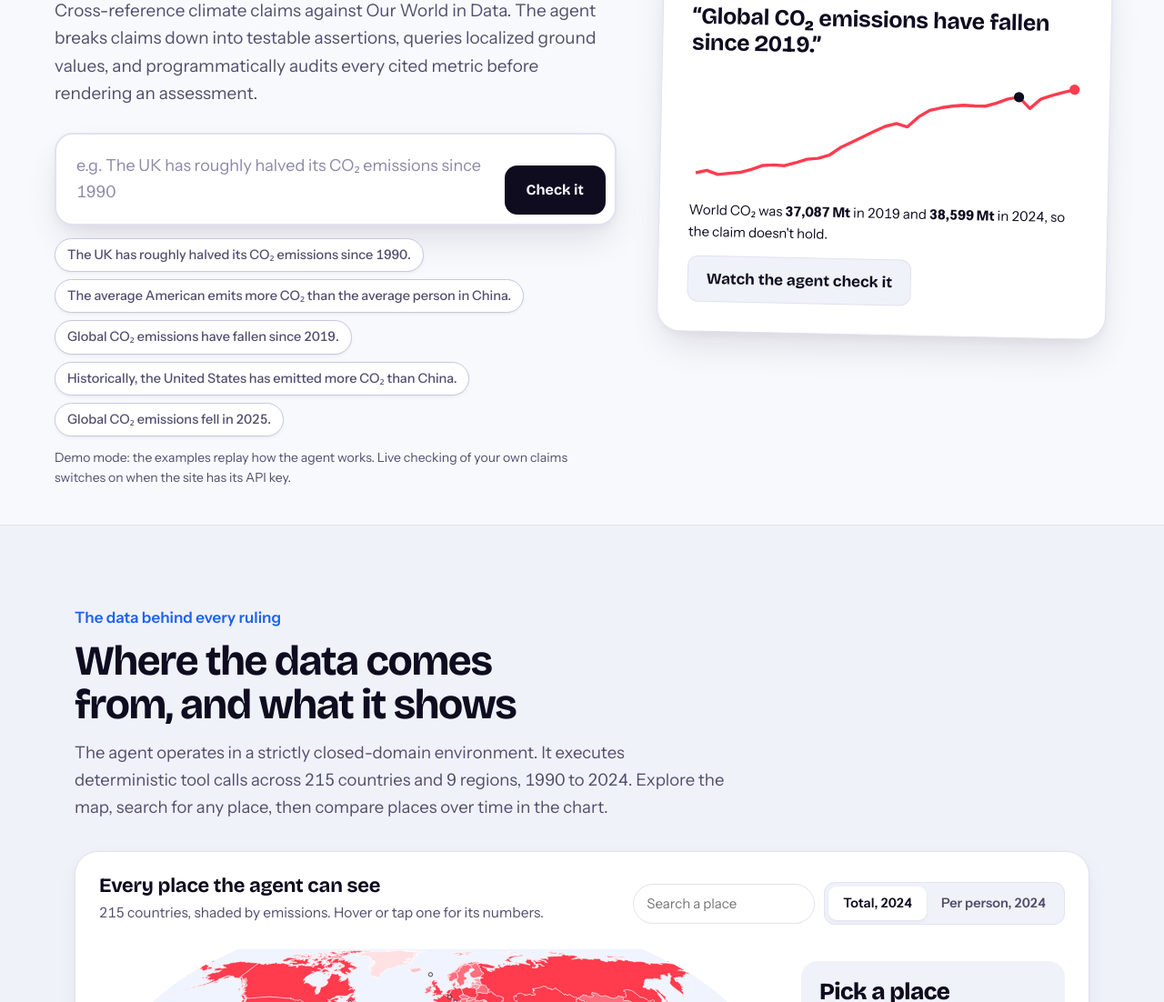
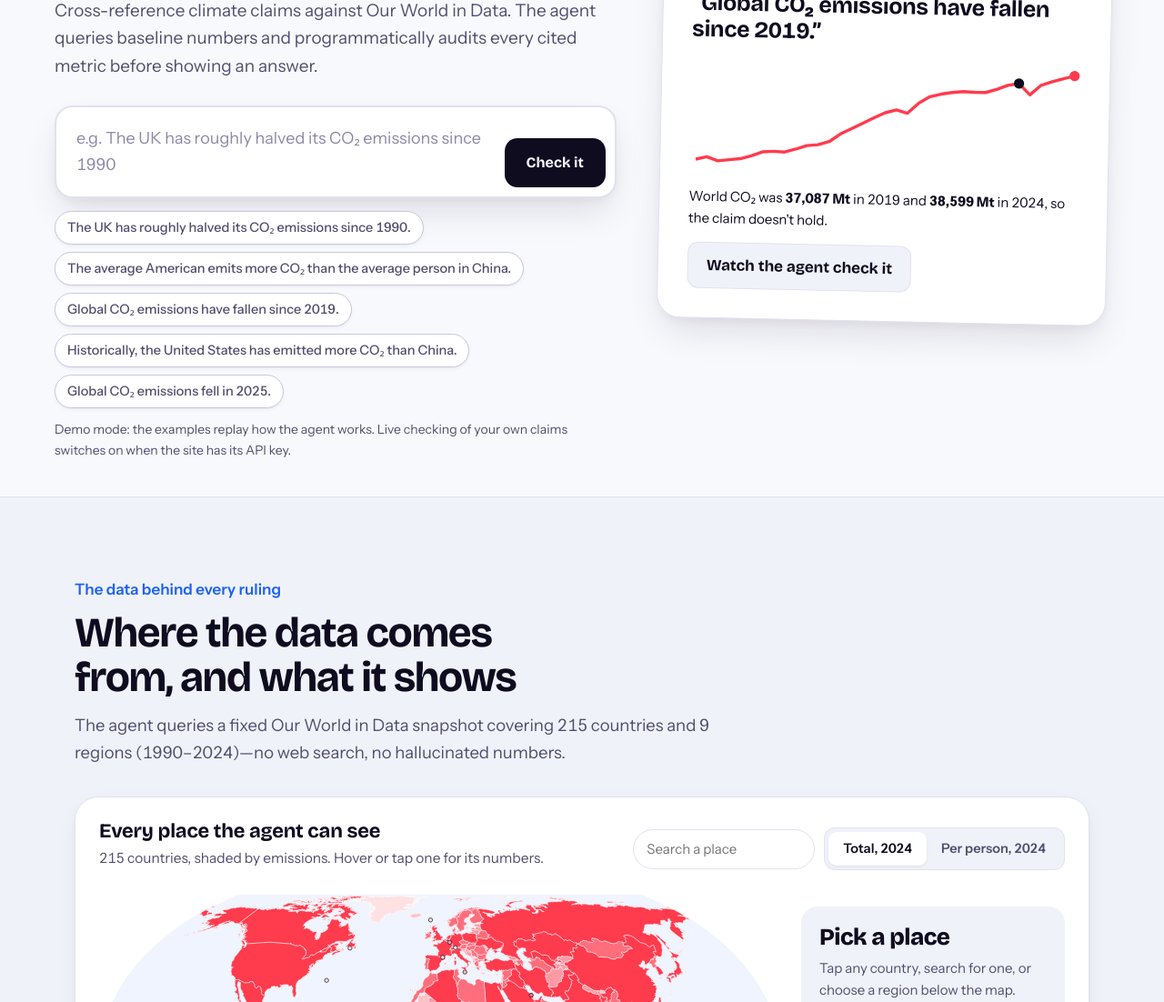
Before and after one commit to vivekkr06/carbon-receipts, a website with bundled scripts: page index.html in a window 1280 px wide. Shown: the part 349-1451 px from the top of the page at 91% size. Built offline with nearby package versions, Linux system fonts and the light colour scheme; files whose address does not match are found by name.

Commit message:
Revise text for emissions claim verification
Updated descriptions for clarity and precision.

```diff
--- a/index.html
+++ b/index.html
@@ -363,7 +363,7 @@ html,body{overflow-x:clip}
   <div>
     <p class="kicker">Deterministic fact-checking for national emissions claims</p>
     <h1>Is that emissions claim true?</h1>
-    <p class="sub">Cross-reference climate claims against Our World in Data. The agent breaks claims down into testable assertions, queries localized ground values, and programmatically audits every cited metric before rendering an assessment.</p>
+    <p class="sub">Cross-reference climate claims against Our World in Data. The agent queries baseline numbers and programmatically audits every cited metric before showing an answer.</p>
     <form class="ask" id="askForm">
       <label for="claim" class="sr" style="position:absolute;left:-9999px">Your claim</label>
       <textarea id="claim" rows="2" maxlength="400" placeholder="e.g. The UK has roughly halved its CO₂ emissions since 1990"></textarea>
@@ -383,7 +383,7 @@ html,body{overflow-x:clip}
     <div class="sec-head">
       <p class="kicker" style="color:var(--sky)">The data behind every ruling</p>
       <h2>Where the data comes from, and what it shows</h2>
-      <p class="lead">The agent operates in a strictly closed-domain environment. It executes deterministic tool calls across <span data-nc></span> countries and 9 regions, 1990 to 2024. Explore the map, search for any place, then compare places over time in the chart.</p>
+      <p class="lead">The agent queries a fixed Our World in Data snapshot covering <span data-nc></span> countries and 9 regions (1990–2024)—no web search, no hallucinated numbers.</p>
     </div>
     <div class="mapcard" id="mapcard">
       <div class="map-head">
```
